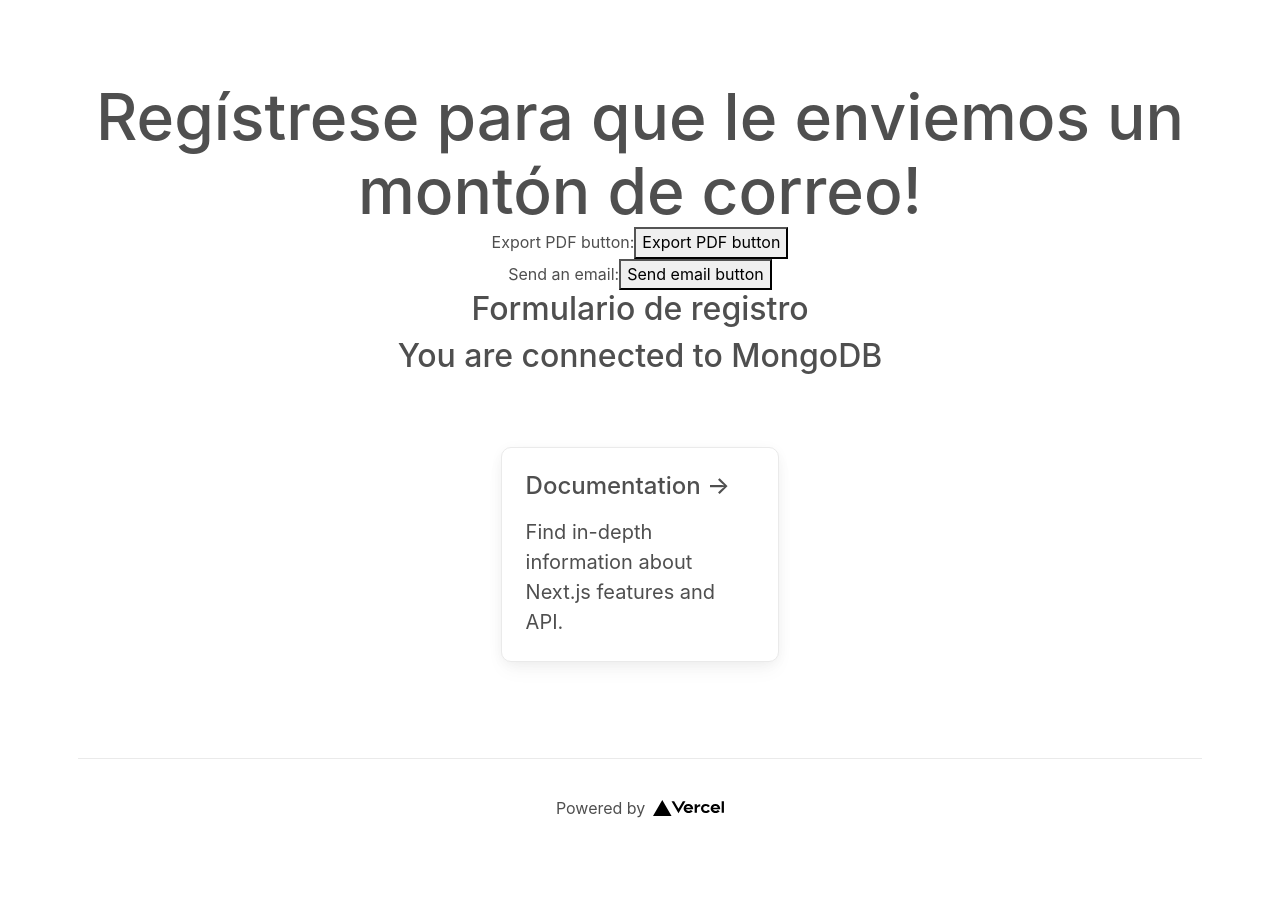
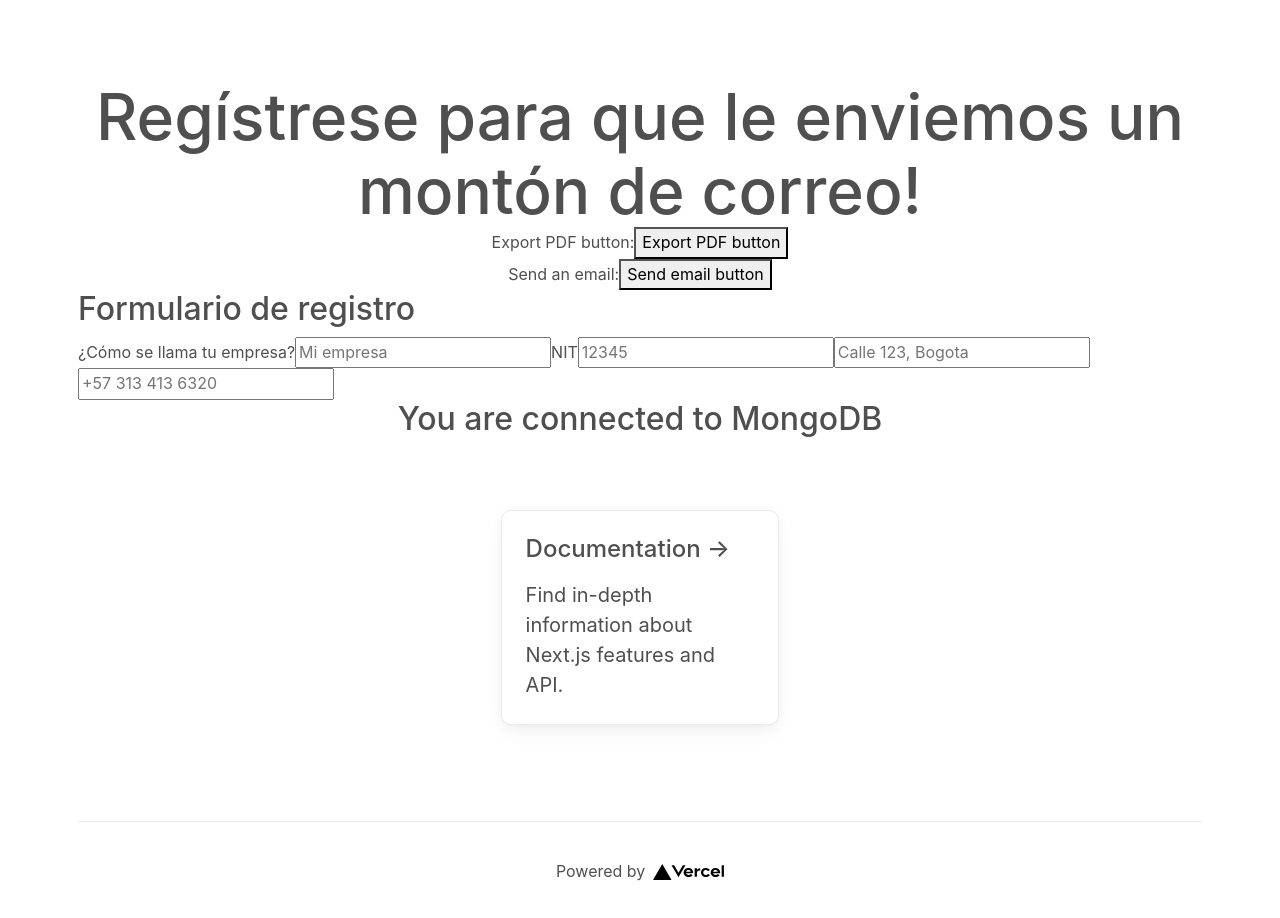
Before and after one commit to dafelcardozo/registro-empresarial, a Next.js app: page / in a window 1280 px wide. Shown: the top 918 px of the page. Before the commit the page ends 858 px from the top, so only its background shows below. Built offline with nearby package versions, Linux system fonts and the light colour scheme; no server answers.

Commit message:
Basic form

```diff
--- a/pages/index.tsx
+++ b/pages/index.tsx
@@ -15,6 +15,14 @@ function RegistroEmpresarial() {
   return <div>
     <form>
       <h2>Formulario de registro</h2>
+      <label htmlFor='empresa'>¿Cómo se llama tu empresa?</label>
+      <input type='text' name='empresa' placeholder='Mi empresa'></input>
+      <label htmlFor='nit'>NIT</label>
+      <input type='text' name='nit' placeholder='12345'></input>
+      <label htmlFor='direccion'></label>
+      <input type='text' name="direccion" placeholder='Calle 123, Bogota'></input>
+      <label htmlFor='telefono' ></label>
+      <input type='text' name='telefono' placeholder='+57 313 413 6320'></input>
     </form>
   </div>
 }
```
